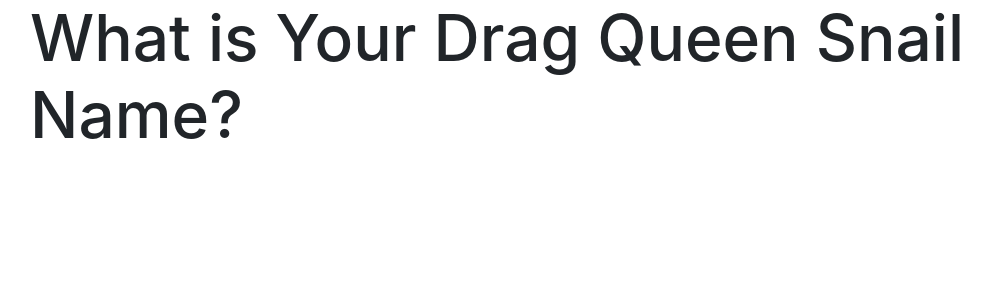
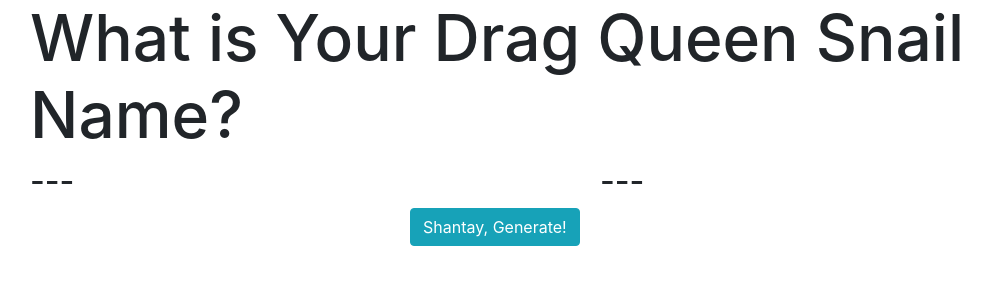
Before and after one commit to madelinewong/hack-n-cheese, a plain HTML site: page index.html in a window 1280 px wide. Shown: the whole page, without its empty margins (55-1046 px from the left). Drawn offline with nearby package versions, Linux system fonts and the light colour scheme.

Commit message:
added and styled the output regions as well as the button

```diff
--- a/index.html
+++ b/index.html
@@ -16,6 +16,20 @@
               <h1 class='title-text'>What is Your Drag Queen Snail Name?</h1>
           </div>
       </header>
-          <main></main>
+          <main>
+              <div class="row">
+                  <div class="col-md-6">
+                      <h2>---</h2>
+                  </div>
+                  <div class="col-md-6">
+                      <h2>---</h2>
+                  </div>
+              </div>
+              <div class="row d-flex justify-content-center">
+                  <div class="col-md-4">
+                      <button type:"button" class="btn btn-info">Shantay, Generate!</button>
+                  </div>
+              </div>
+          </main>
     </body>
 </html>
--- a/styles.css
+++ b/styles.css
@@ -1,3 +1,8 @@
 .title-text {
     font-size: 4rem;
 }
+
+.button {
+    padding-left: 60px;
+    padding-right: 60px;
+}
```
